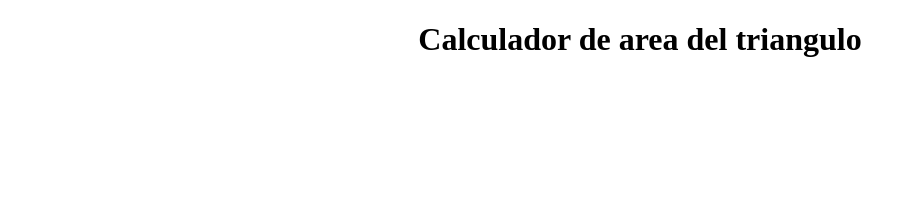
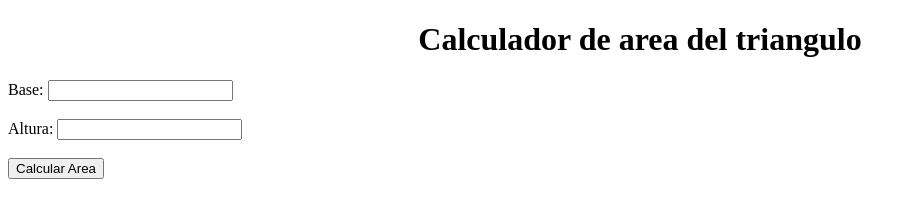
Before and after one commit to mangochupado/joseluis, a plain HTML site: page index.html in a window 1280 px wide. Shown: the whole page, without its empty margins (0-916 px from the left). Drawn offline with Linux system fonts and the light colour scheme.

Commit message:
base altura y boton

```diff
--- a/index.html
+++ b/index.html
@@ -7,6 +7,14 @@
 </head>
 <body>
     <h1>Calculador de area del triangulo</h1><!-- Titulo de la pagina -->
+    <form id="triangleForm" onsubmit="return calculateArea()"><!-- Formulario para ingresar los datos -->
+        <label for="base">Base:</label>
+        <input type="number" id="base" required><br><br><!-- Campo para ingresar la base del triangulo -->
+
+        <label for="height">Altura:</label>
+        <input type="number" id="height" required><br><br><!-- Campo para ingresar la altura del triangulo -->
+
+        <input type="submit" value="Calcular Area"><!-- Boton para calcular el area -->
 
 </body>
 </html>
```
